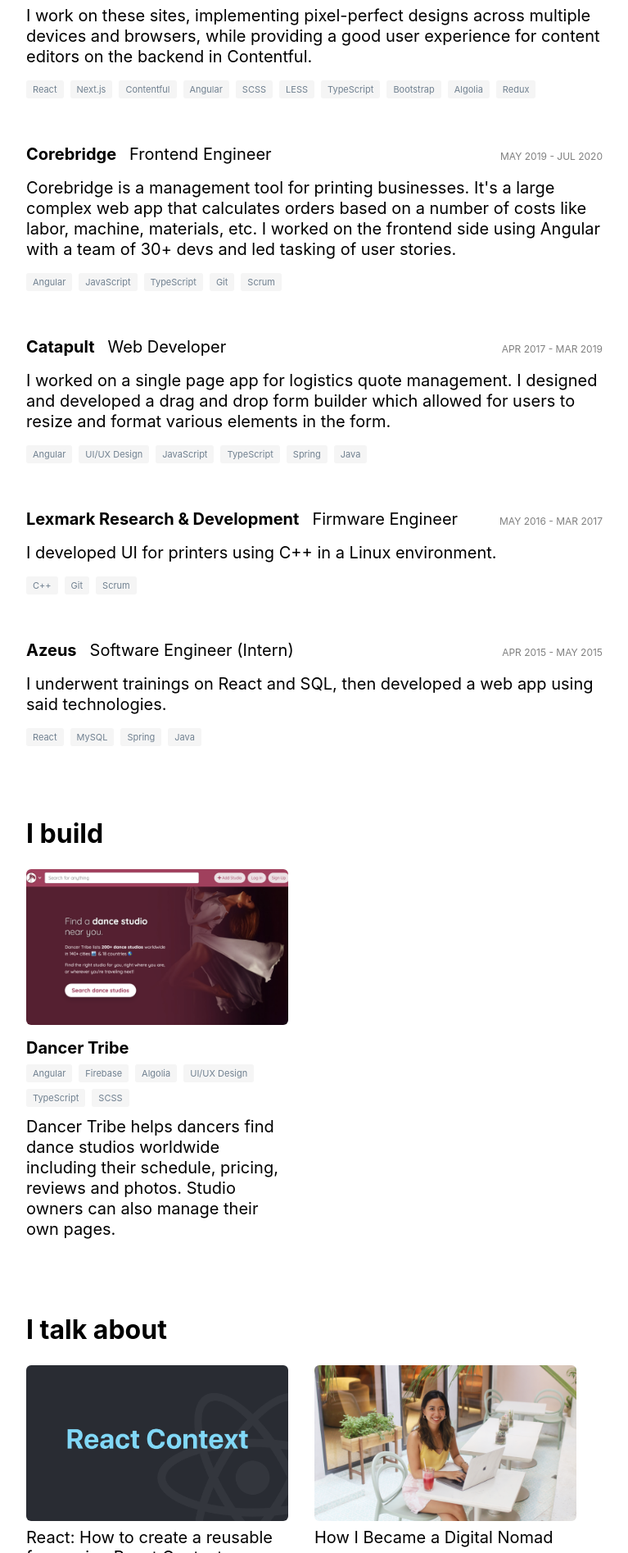
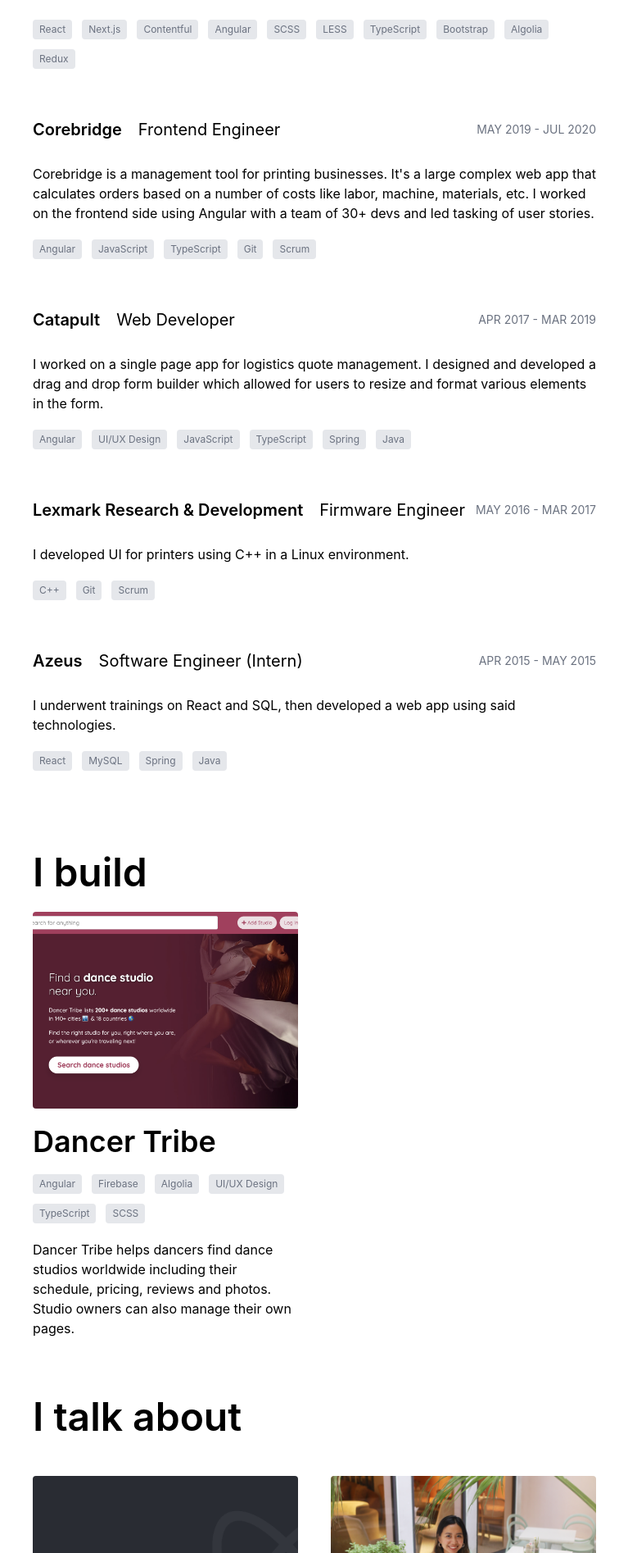
Before and after one commit to el-pol/nextjs-trishalim, a Next.js app: page / in a window 1280 px wide. Shown: the part 886-2780 px from the top of the page at 82% size, without its empty margins (256-1023 px from the left). Built offline with nearby package versions, Linux system fonts and the light colour scheme.

Commit message:
Use Tailwind

```diff
--- a/components/Content.tsx
+++ b/components/Content.tsx
@@ -14,13 +14,11 @@ export const Content = (props: {
 
   return (
     <Link href={link}>
-      <a href={link} target="_blank" className="content" rel="noreferrer">
-        <div className="content__image"
-          style={{
+      <a href={link} target="_blank" rel="noreferrer">
+        <div className="w-full h-60 sm:h-80 md:h-60 rounded mb-5 bg-center bg-cover"style={{
             backgroundImage: `url(${imageUrl})`
-          }}
-        ></div>
-        <h3>{title}</h3>
+          }}></div>
+        <h3 className="text-2xl">{title}</h3>
         <p>{description}</p>
       </a>
     </Link>
--- a/components/Experience.tsx
+++ b/components/Experience.tsx
@@ -17,30 +17,30 @@ export const Experience = (props: {
   } = props.content;
 
   return (
-    <div className="experience">
-      <div className="experience__headline">
-        <div className="experience__headline-title">
-          <h3>
+    <div className="mb-10">
+      <div className="md:flex flex-wrap items-center justify-between">
+        <div className="flex my-2">
+          <h3 className="text-xl mr-5">
             <Link href={link}>
               <a href={link} target="_blank" rel="nofollow noreferrer">
                 {company}
               </a>
             </Link>
           </h3>
-          <p>{position}</p>
+          <p className="text-xl">{position}</p>
         </div>
-        <p className="experience__date"> {dateStart} - {dateEnd}</p>
+        <p className="uppercase text-gray-500 text-sm my-2">{dateStart} - {dateEnd}</p>
       </div>
-
+      <p className="my-5">
+        {description}
+      </p>
       <div>
-        {description}
-      </div>
-
-      <div className="experience__skills">
+      <div className="mt-3 flex flex-wrap">
         {
           skills.map((s) => <Skill key={s.name} content={s} />)
         }
       </div>
+      </div>
     </div>
   )
 }
--- a/components/Project.tsx
+++ b/components/Project.tsx
@@ -16,22 +16,18 @@ export const Project = (props: {
 
   return (
     <Link href={link}>
-      <a href={link} target="_blank" className="project" rel="noreferrer">
-        <div className="project__image"
-          style={{
+      <a href={link} target="_blank" rel="noreferrer">
+        <div className="w-ful h-60 sm:h-80 md:h-60 rounded mb-5 bg-top bg-cover"style={{
             backgroundImage: `url(${imageUrl})`
-          }}
-        ></div>
-        <div className="project__text">
-          <h3>{title}</h3>
+          }}></div>
+        <h3 className="mb-5">{title}</h3>
         {
           skills &&
-            <div className="experience__skills">
+          <div className="flex flex-wrap mb-2">
             {skills.map((s) => <Skill key={s.name} content={s} />)}
           </div>
         }
         <p>{description}</p>
-        </div>
       </a>
     </Link>
   )
--- a/components/Skill.tsx
+++ b/components/Skill.tsx
@@ -9,7 +9,7 @@ export const Skill = (props: {
   } = props.content;
 
   return (
-    <span className="skill">
+    <span className="bg-gray-200 py-1 px-2 mb-3 mr-3 text-xs text-gray-500 rounded">
       {name}
     </span>
   )
--- a/components/Socials.tsx
+++ b/components/Socials.tsx
@@ -34,12 +34,12 @@ export const Socials = (): ReactElement => {
   ];
 
   return (
-    <div className="socials">
+    <div className="flex items-center">
       {
         links.map((l) => (
           <Link href={l.link} key={l.link}>
             <a href={l.link} target="_blank" rel="noreferrer">
-              <FontAwesomeIcon icon={l.icon} />
+              <FontAwesomeIcon icon={l.icon} className="w-7 mr-5" />
             </a>
           </Link>
         ))
--- a/package.json
+++ b/package.json
@@ -20,8 +20,11 @@
   },
   "devDependencies": {
     "@types/react": "17.0.26",
+    "autoprefixer": "^10.4.0",
     "eslint": "7.32.0",
     "eslint-config-next": "11.1.2",
+    "postcss": "^8.3.11",
+    "tailwindcss": "^2.2.19",
     "typescript": "4.4.3"
   }
 }
--- a/pages/index.tsx
+++ b/pages/index.tsx
@@ -6,7 +6,6 @@ import { Content } from '../components/Content'
 import { Experience } from '../components/Experience'
 import { Project } from '../components/Project'
 import { Socials } from '../components/Socials'
-import styles from '../styles/Home.module.css'
 import { Experience as IExperience } from '../types/experience'
 import { Project as IProject } from '../types/project'
 import { Skill } from '../types/skill'
@@ -197,7 +196,7 @@ const Home: NextPage = () => {
   const description = `Frontend Engineer with 5+ years experience working on single page applications using React, Next.js, Angular, TypeScript.`;
 
   return (
-    <div className={styles.container}>
+    <div>
       <Head>
         <title>{title}</title>
         <meta name="description" content={description} />
@@ -217,13 +216,13 @@ const Home: NextPage = () => {
         <meta property="og:image" content="/fb-social-share.jpg" />
       </Head>
 
-      <main className={styles.main}>
+      <main className="container p-5 lg:p-10 mx-auto max-w-3xl">
 
-        <div className="headline">
-          <h1>
+        <div className="flex w-full justify-between items-center flex-wrap flex-row-reverse md:flex-row">
+          <h1 className="my-5 text-center md:text-left w-full md:w-10/12">
             Trisha Lim
           </h1>
-          <img className="profile-image" src="/profile.png"/>
+          <img className="my-5 mx-auto rounded-full w-8/12 sm:w-6/12 md:w-2/12" src="/profile.png" alt="Trisha Lim"/>
         </div>
 
         <br />
@@ -232,20 +231,20 @@ const Home: NextPage = () => {
           Hey, I&apos;m Trisha! 👋
         </p>
 
-        <p>
+        <p className="mb-3">
           I&apos;m a Frontend Engineer specializing in React + Next.js + TypeScript with
           5 years experience building single page applications.
           I&apos;m dedicated to delivering great user experiences by working closely with
           designers, and writing good quality code to maintain a good developer experience.
         </p>
 
-        <p>
+        <p className="mb-3">
           I&apos;ve worked on large B2B apps and content-managed websites for clients in the US,
           New Zealand and Australia. I&apos;m a seasoned remote worker capable of working across timezones
           with teams of diverse backgrounds.
         </p>
 
-        <p>
+        <p className="mb-3">
           I&apos;m currently living the island life at Koh Samui 🏝, Thailand.
         </p>
 
@@ -256,8 +255,11 @@ const Home: NextPage = () => {
 
         <br />
         <br />
+        <br />
 
         <h2>Experience</h2>
+        <br />
+        <br />
         <div>
         {
           experiences.map((e) => (
@@ -270,32 +272,28 @@ const Home: NextPage = () => {
         <br />
 
         <h2>I build</h2>
-        {
-          projects.map((p) => <Project key={p.link} content={p} />)
-        }
+        <br />
+        <div className="flex flex-wrap -m-5">
+          {
+            projects.map((p) => <div key={p.link} className="w-full p-5 md:w-6/12"><Project content={p} /></div>)
+          }
+        </div>
 
+        <br />
         <br />
         <br />
 
         <h2>I talk about</h2>
-        <div className="content-grid">
-        {
-          content.map((c) => <Content key={c.link} content={c} />)
-        }
+        <br />
+        <br />
+        <div className="flex flex-wrap -m-5">
+          {
+            content.map((c) => <div key={c.link} className="w-full p-5 md:w-6/12"><Content content={c} /></div>)
+          }
         </div>
 
         <br />
         <br />
-
-        {/* <h2>I do my best work when</h2>
-        <ul className="emoji-list">
-          <li><span>🍵</span> I&apos;ve had my matcha latte.</li>
-          <li><span>👩🏽‍💻</span> I have set focused hours with no calls. I prefer to batch tasks like calls and code reviews.</li>
-          <li><span>🎨</span> I have enough time and energy left in the day to work on my own stuff and be creative.</li>
-        </ul>
-
-        <br />
-        <br /> */}
         <br />
         <br />
 
@@ -304,7 +302,7 @@ const Home: NextPage = () => {
           justifyContent: 'center'
         }}>
           <Link href="mailto:hello@trishalim.com">
-            <a href="mailto:hello@trishalim.com" className="cta">
+            <a href="mailto:hello@trishalim.com" className="px-10 py-4 text-xl bg-black text-white">
               contact me
             </a>
           </Link>
--- a/styles/Home.module.css
+++ /dev/null
@@ -1,104 +0,0 @@
-.container {
-  min-height: 100vh;
-  padding: 0 0.5rem;
-}
-
-.main {
-  padding: 3rem 1rem;
-  flex: 1;
-  max-width: 800px;
-  margin: 0 auto;
-}
-
-.title a {
-  color: #0070f3;
-  text-decoration: none;
-}
-
-.title a:hover,
-.title a:focus,
-.title a:active {
-  text-decoration: underline;
-}
-
-.title {
-  margin: 0;
-  line-height: 1.15;
-  font-size: 4rem;
-}
-
-.title,
-.description {
-  text-align: center;
-}
-
-.description {
-  line-height: 1.5;
-  font-size: 1.5rem;
-}
-
-.code {
-  background: #fafafa;
-  border-radius: 5px;
-  padding: 0.75rem;
-  font-size: 1.1rem;
-  font-family: Menlo, Monaco, Lucida Console, Liberation Mono, DejaVu Sans Mono,
-    Bitstream Vera Sans Mono, Courier New, monospace;
-}
-
-.grid {
-  display: flex;
-  align-items: center;
-  justify-content: center;
-  flex-wrap: wrap;
-  max-width: 800px;
-  margin-top: 3rem;
-}
-
-.card {
-  margin: 1rem;
-  padding: 1.5rem;
-  text-align: left;
-  color: inherit;
-  text-decoration: none;
-  border: 1px solid #eaeaea;
-  border-radius: 10px;
-  transition: color 0.15s ease, border-color 0.15s ease;
-  width: 45%;
-}
-
-.card:hover,
-.card:focus,
-.card:active {
-  color: #0070f3;
-  border-color: #0070f3;
-}
-
-.card h2 {
-  margin: 0 0 1rem 0;
-  font-size: 1.5rem;
-}
-
-.card p {
-  margin: 0;
-  font-size: 1.25rem;
-  line-height: 1.5;
-}
-
-.logo {
-  height: 1em;
-  margin-left: 0.5rem;
-}
-
-@media (max-width: 600px) {
-  .grid {
-    width: 100%;
-    flex-direction: column;
-  }
-}
-
-@media screen and (min-width: 991px) {
-  .main {
-    padding: 5rem 3rem;
-  }
-}
--- a/styles/globals.css
+++ b/styles/globals.css
@@ -1,3 +1,35 @@
+@tailwind base;
+
+@tailwind components;
+@tailwind utilities;
+
+@layer base {
+  h1 {
+    @apply text-6xl;
+    @apply font-semibold;
+  }
+  h2 {
+    @apply text-5xl;
+    @apply font-semibold;
+  }
+  h3 {
+    @apply text-4xl;
+    @apply font-semibold;
+  }
+  h4 {
+    @apply text-3xl;
+    @apply font-semibold;
+  }
+  h5 {
+    @apply text-2xl;
+    @apply font-semibold;
+  }
+  h6 {
+    @apply text-xl;
+    @apply font-semibold;
+  }
+}
+
 html,
 body {
   padding: 0;
@@ -10,236 +42,3 @@ a {
   color: inherit;
   text-decoration: none;
 }
-
-* {
-  box-sizing: border-box;
-}
-
-h1 {
-  margin-bottom: 1.5rem;
-  font-size: 3rem;
-}
-
-h2 {
-  margin-bottom: 1.5rem;
-  font-size: 2rem;
-}
-
-h3 {
-  margin-top: 0;
-  margin-bottom: 1.25rem;
-  font-size: 1.25rem;
-}
-
-p {
-  margin-top: 0;
-  margin-bottom: 1rem;
-  line-height: 1.25;
-}
-
-@media screen and (min-width: 991px) {
-  h1 {
-    font-size: 3.5rem;
-  }
-
-  body {
-    font-size: 1.25rem;
-  }
-}
-
-.headline {
-  display: flex;
-  align-items: center;
-  flex-direction: column-reverse;
-}
-
-.profile-image {
-  border-radius: 100%;
-  height: 150px;
-  width: 150px;
-}
-
-@media screen and (min-width: 991px) {
-  .headline {
-    flex-direction: row;
-    justify-content: space-between;
-  }
-
-  .profile-image {
-    height: 120px;
-    width: 120px;
-  }
-}
-
-.skill {
-  font-size: 11px;
-  background-color: whitesmoke;
-  color: slategray;
-  border-radius: 3px;
-  padding: 4px 8px;
-}
-
-.experience {
-  margin: 3rem 0;
-}
-
-.experience:last-child {
-  margin-bottom: 0;
-}
-
-.experience__headline h3 {
-  display: inline;
-  margin-right: 1rem;
-  margin-bottom: 0;
-}
-
-.experience__headline-title {
-  display: flex;
-  align-items: baseline;
-}
-
-.experience__date {
-  font-size: 0.75rem;
-  text-transform: uppercase;
-  color: gray;
-  margin-bottom: 1rem;
-}
-
-.experience__skills {
-  margin-bottom: 0.25rem;
-  display: flex;
-  flex-wrap: wrap;
-}
-
-.experience__skills .skill {
-  margin-right: 0.5rem;
-  margin-bottom: 0.5rem;
-}
-
-@media screen and (min-width: 991px) {
-  .experience__headline {
-    display: flex;
-    justify-content: space-between;
-    align-items: baseline;
-  }
-}
-
-.content-grid {
-  display: flex;
-  flex-wrap: wrap;
-  margin: -0.5rem -1rem;
-  flex-direction: column;
-}
-
-.content-grid .content {
-  margin: 0.5rem 1rem;
-  flex: 1;
-}
-
-.content {
-  display: block;
-  max-width: 320px;
-  transition: 0.1s ease-in;
-}
-
-.content h3 {
-  font-weight: normal;
-}
-
-.content__image {
-  height: 190px;
-  background-size: cover;
-  background-position: center;
-  margin-bottom: 0.5rem;
-  border-radius: 6px;
-  transition: 0.5s ease-in;
-}
-
-.content:hover {
-  opacity: 0.9;
-  transition: 0.1s ease-in;
-}
-
-@media screen and (min-width: 600px) {
-  .content-grid {
-    flex-direction: row;
-  }
-}
-
-.project {
-  display: block;
-  max-width: 320px;
-  transition: 0.1s ease-in;
-}
-
-.project__image {
-  height: 190px;
-  background-size: cover;
-  background-position: center;
-  margin-bottom: 0.5rem;
-  border-radius: 6px;
-  transition: 0.5s ease-in;
-  width: 320px;
-  max-width: 100%;
-}
-
-.project:hover {
-  opacity: 0.9;
-  transition: 0.1s ease-in;
-}
-
-.project h3 {
-  margin-top: 1rem;
-  margin-bottom: 0.5rem;
-}
-
-.socials {
-  display: flex;
-  align-items: center;
-}
-
-.socials a {
-  font-size: 1.5rem;
-  margin-right: 1rem;
-  display: block;
-  width: 1.5rem;
-  transition: 0.2s ease-in;
-}
-
-.socials a:hover {
-  opacity: 0.5;
-  transition: 0.2s ease-in;
-}
-
-.emoji-list {
-  list-style: none;
-  padding-left: 0.5rem;
-}
-
-.emoji-list li {
-  position: relative;
-  padding-left: 2.5rem;
-  margin-bottom: 1rem;
-}
-
-.emoji-list li span {
-  position: absolute;
-  left: 0;
-  top: -3px;
-}
-
-.cta {
-  background-color: black;
-  color: white;
-  padding: 1rem 4rem;
-  margin: 0 auto;
-  text-align: center;
-  border: 1px solid black;
-  transition: 0.2s ease-in;
-}
-
-.cta:hover {
-  background-color: white;
-  color: black;
-  transition: 0.2s ease-in;
-}
```
Also changed, not shown: postcss.config.js (added, +7 -0 lines), tailwind.config.js (added, +11 -0 lines), 2 other files (tests, documents, lock files or other folders). Lines whose indentation alone changed are shown as unchanged.
